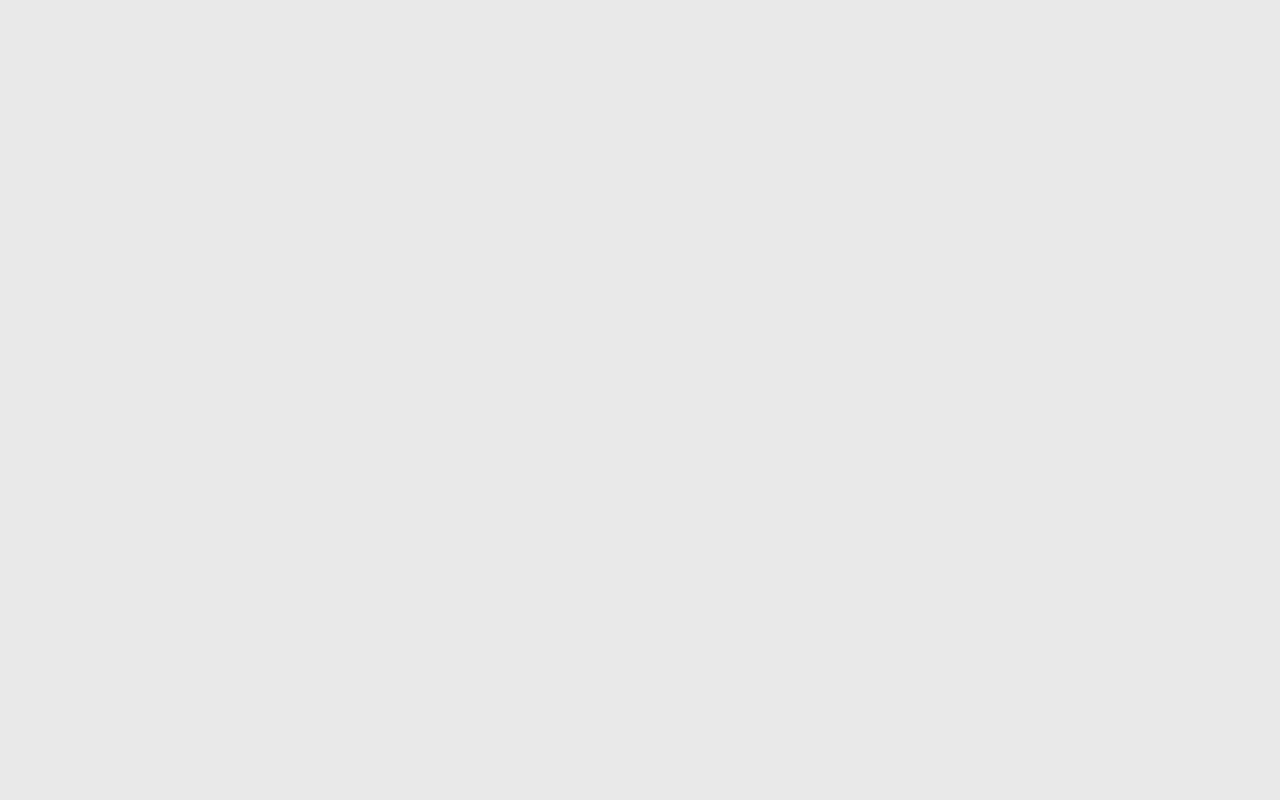
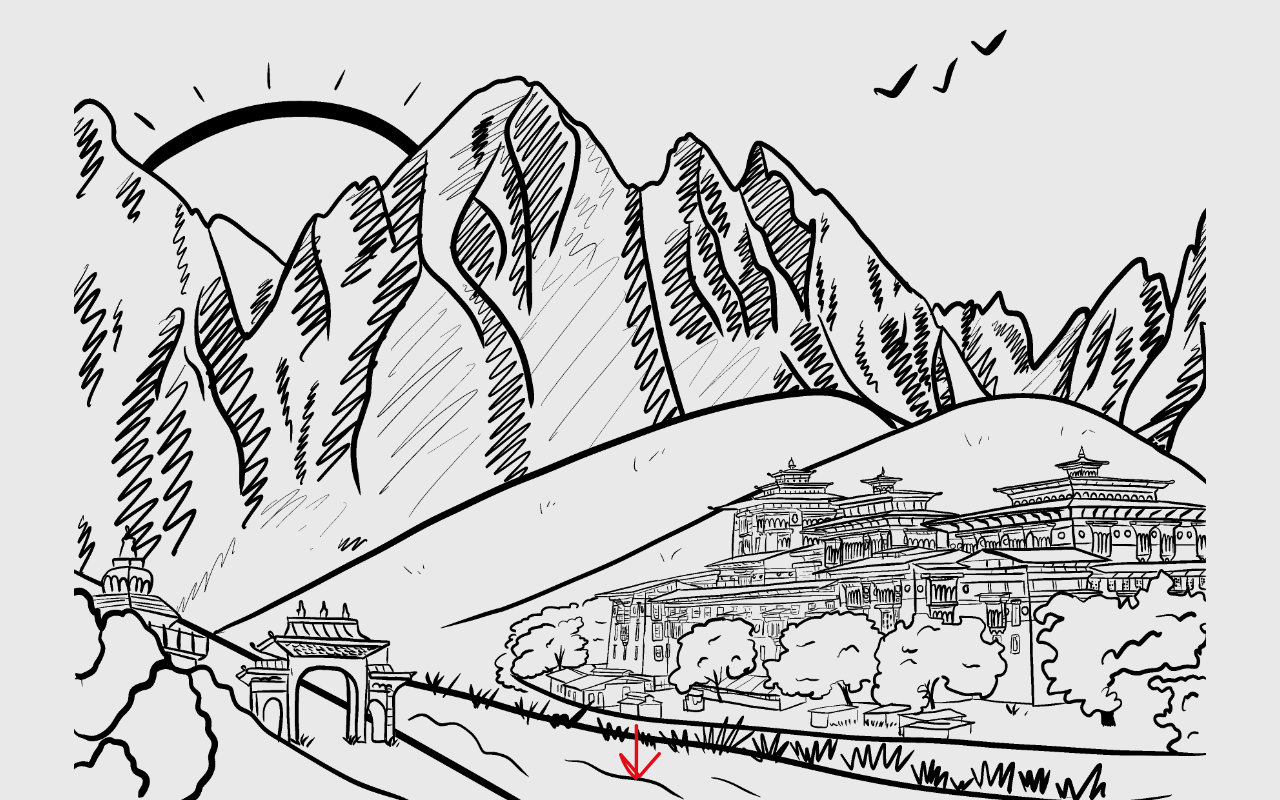
Before and after one commit to marihorsi/pagina105, a plain HTML site: page index.html in a window 1280 px wide. Drawn offline with Linux system fonts and the light colour scheme.

Commit message:
Update index.html

```diff
--- a/index.html
+++ b/index.html
@@ -13,10 +13,10 @@
 
 	<div class="container">
 
-		<img class="flecha" src="img/flecha.svg" alt="">
+		<img class="flecha" src="flecha.svg" alt="">
 
 		<div class="slider" id="imagen">
-			<img src="img/pg105.png" alt="">
+			<img src="pg105.png" alt="">
 		</div>
 
 		<div class="slider" id="texto">
```
